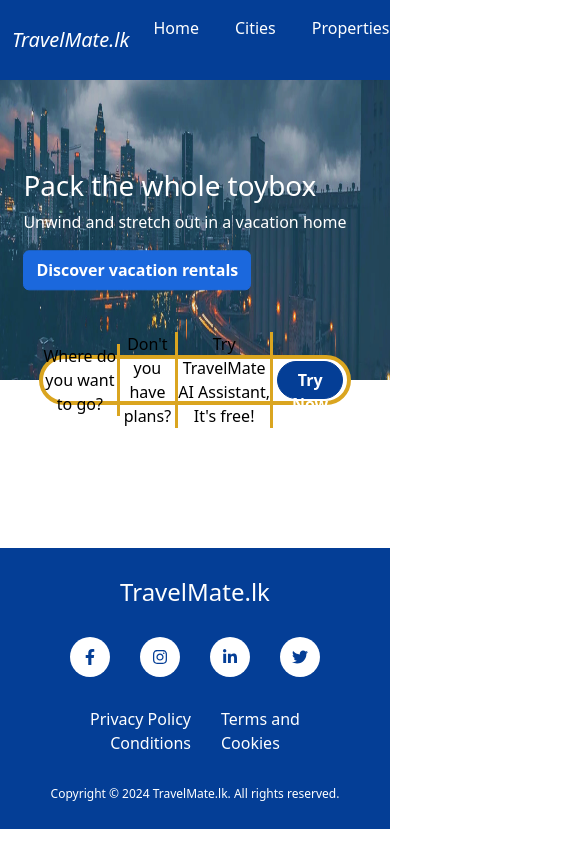
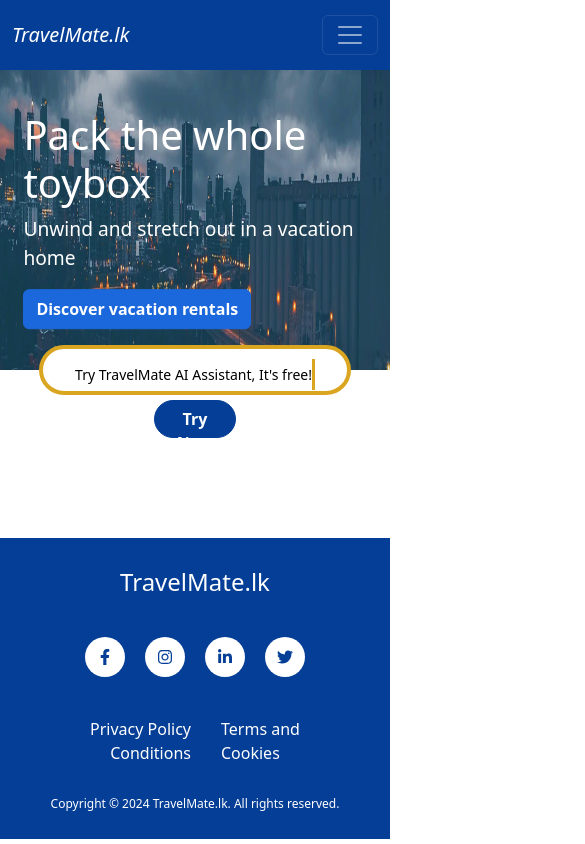
Before and after one commit to chamikasrimantha/travelmate-frontend, a React (Create React App) app: page / in a window 390 px wide. Shown: the top 844 px of the page, 585 px wide, since content can reach past the window. Built offline with nearby package versions, Linux system fonts and the light colour scheme.

Commit message:
responsive styles added for footer, navbar and header

```diff
--- a/src/components/footer/Footer.js
+++ b/src/components/footer/Footer.js
@@ -5,17 +5,17 @@ export default function Footer() {
     return (
         <div style={{ backgroundColor: '#043E96', color: 'white', padding: '10px' }}>
             <h1 style={{ marginTop: '20px', textAlign: 'center', fontSize: '24px', marginBottom: '30px' }}>TravelMate.lk</h1>
-            <div style={{ display: 'flex', justifyContent: 'center', marginBottom: '30px' }}>
-                <div style={{ borderRadius: '50%', backgroundColor: 'white', padding: '10px', marginRight: '30px', width: '40px', height: '40px', display: 'flex', justifyContent: 'center', alignItems: 'center' }}>
+            <div style={{ display: 'flex', justifyContent: 'center', marginBottom: '30px', flexWrap: 'wrap' }}>
+                <div style={{ borderRadius: '50%', backgroundColor: 'white', padding: '10px', margin: '10px', width: '40px', height: '40px', display: 'flex', justifyContent: 'center', alignItems: 'center' }}>
                     <FaFacebookF style={{ color: '#043E96', cursor: 'pointer' }} />
                 </div>
-                <div style={{ borderRadius: '50%', backgroundColor: 'white', padding: '10px', marginRight: '30px', width: '40px', height: '40px', display: 'flex', justifyContent: 'center', alignItems: 'center' }}>
+                <div style={{ borderRadius: '50%', backgroundColor: 'white', padding: '10px', margin: '10px', width: '40px', height: '40px', display: 'flex', justifyContent: 'center', alignItems: 'center' }}>
                     <FaInstagram style={{ color: '#043E96', cursor: 'pointer' }} />
                 </div>
-                <div style={{ borderRadius: '50%', backgroundColor: 'white', padding: '10px', marginRight: '30px', width: '40px', height: '40px', display: 'flex', justifyContent: 'center', alignItems: 'center' }}>
+                <div style={{ borderRadius: '50%', backgroundColor: 'white', padding: '10px', margin: '10px', width: '40px', height: '40px', display: 'flex', justifyContent: 'center', alignItems: 'center' }}>
                     <FaLinkedinIn style={{ color: '#043E96', cursor: 'pointer' }} />
                 </div>
-                <div style={{ borderRadius: '50%', backgroundColor: 'white', padding: '10px', width: '40px', height: '40px', display: 'flex', justifyContent: 'center', alignItems: 'center' }}>
+                <div style={{ borderRadius: '50%', backgroundColor: 'white', padding: '10px', margin: '10px', width: '40px', height: '40px', display: 'flex', justifyContent: 'center', alignItems: 'center' }}>
                     <FaTwitter style={{ color: '#043E96', cursor: 'pointer' }} />
                 </div>
             </div>
--- a/src/components/header/UserHomeHeader.js
+++ b/src/components/header/UserHomeHeader.js
@@ -8,8 +8,8 @@ export default function UserHomeHeader() {
             <div style={{ position: 'relative', color: 'white' }}>
                 <img src={img} alt="Vacation" style={{ width: '100%', height: '300px' }} />
                 <div style={{ position: 'absolute', top: '50%', left: '6%', transform: 'translateY(-50%)', textAlign: 'left' }}>
-                    <h1>Pack the whole toybox</h1>
-                    <p>Unwind and stretch out in a vacation home</p>
+                    <h1 style={{ fontSize: '2.5rem' }}>Pack the whole toybox</h1>
+                    <p style={{ fontSize: '1.2rem' }}>Unwind and stretch out in a vacation home</p>
                     <Button
                         variant="primary"
                         style={{
@@ -30,17 +30,17 @@ export default function UserHomeHeader() {
                         Discover vacation rentals
                     </Button>
                 </div>
-                <div style={{
+                <div className="custom-container" style={{
                     position: 'absolute', bottom: '-25px', left: '50%', transform: 'translateX(-50%)',
                     width: '80%', height: '50px', backgroundColor: 'white', borderRadius: '30px', border: '4px solid #DAA520', display: 'flex', alignItems: 'center'
                 }}>
-                    <div style={{ flex: 1, color: 'black', textAlign: 'center', borderRight: '3px solid #DAA520' }}>
+                    <div className="desktop-only" style={{ flex: 1, color: 'black', textAlign: 'center', borderRight: '3px solid #DAA520' }}>
                         Where do you want to go?
                     </div>
-                    <div style={{ flex: 0.75, color: 'black', textAlign: 'center', borderRight: '3px solid #DAA520' }}>
+                    <div className="desktop-only" style={{ flex: 0.75, color: 'black', textAlign: 'center', borderRight: '3px solid #DAA520' }}>
                         Don't you have plans?
                     </div>
-                    <div style={{ flex: 1.25, color: 'black', textAlign: 'center', borderRight: '3px solid #DAA520' }}>
+                    <div className="mobile-hide" style={{ flex: 1.25, color: 'black', textAlign: 'center', borderRight: '3px solid #DAA520' }}>
                         Try TravelMate AI Assistant, It's free!
                     </div>
                     <div style={{ flex: 1, textAlign: 'center' }}>
@@ -69,6 +69,60 @@ export default function UserHomeHeader() {
                     </div>
                 </div>
             </div>
+
+            <style jsx>{`
+                @media (max-width: 768px) {
+                    img {
+                        height: 200px;
+                    }
+                    h1 {
+                        font-size: 1rem;
+                    }
+                    p {
+                        font-size: 0.875rem;
+                    }
+                    .btn {
+                        height: 35px;
+                    }
+                    .custom-container {
+                        width: 90%;
+                        height: auto;
+                        bottom: -25px;
+                        flex-direction: column;
+                        text-align: center;
+                        padding: 10px;
+                    }
+                    .custom-container .desktop-only {
+                        display: none;
+                    }
+                    .custom-container .mobile-hide {
+                        font-size: 0.875rem;
+                        border-right: 0px solid #DAA520;
+                    }
+                    .custom-container div {
+                        border: none;
+                        padding: 5px 0;
+                    }
+                    .custom-container div:last-child {
+                        padding-top: 10px;
+                    }
+                }
+
+                @media (min-width: 769px) and (max-width: 1200px) {
+                    img {
+                        height: 250px;
+                    }
+                    h1 {
+                        font-size: 2rem;
+                    }
+                    p {
+                        font-size: 1rem;
+                    }
+                    .btn {
+                        height: 38px;
+                    }
+                }
+            `}</style>
         </div>
     )
 }
--- a/src/components/navbar/NavBarUser.js
+++ b/src/components/navbar/NavBarUser.js
@@ -1,6 +1,6 @@
 import React from 'react';
 import { Navbar, Container, Nav, OverlayTrigger, Tooltip, Dropdown, Button } from 'react-bootstrap';
-import { FaQuestionCircle, FaUserCircle } from 'react-icons/fa';
+import { FaUserCircle } from 'react-icons/fa';
 import { useNavigate } from 'react-router-dom';
 
 export default function NavBarUser() {
@@ -18,19 +18,20 @@ export default function NavBarUser() {
     const isSignedIn = true; // check
 
     return (
-        <div>
-            <Navbar style={{ backgroundColor: '#043E96', minHeight: '70px' }} variant="dark">
-                <Container className="d-flex justify-content-between align-items-center">
-                    <Navbar.Brand href="" style={{ color: 'white', fontStyle: 'italic', fontWeight: 500, alignItems: 'center' }}>
-                        TravelMate.lk
-                    </Navbar.Brand>
-                    <Nav className="ml-auto">
-                        <Nav.Link href="#home" style={{ color: 'white', marginRight: '20px' }}>Home</Nav.Link>
-                        <Nav.Link href="#cities" style={{ color: 'white', marginRight: '20px' }}>Cities</Nav.Link>
-                        <Nav.Link href="#properties" style={{ color: 'white', marginRight: '20px' }}>Properties</Nav.Link>
-                        <Nav.Link href="#chat" style={{ color: 'white', marginRight: '20px' }}>Chat</Nav.Link>
-                        <Nav.Link href="#ai-assistant" style={{ color: 'white', marginRight: '20px' }}>AI Assistant</Nav.Link>
-                        <Nav.Link href="#bookings" style={{ color: 'white', marginRight: '20px' }}>Bookings</Nav.Link>
+        <Navbar expand="lg" style={{ backgroundColor: '#043E96', minHeight: '70px' }} variant="dark">
+            <Container>
+                <Navbar.Brand href="" style={{ color: 'white', fontStyle: 'italic', fontWeight: 500 }}>
+                    TravelMate.lk
+                </Navbar.Brand>
+                <Navbar.Toggle aria-controls="basic-navbar-nav" />
+                <Navbar.Collapse id="basic-navbar-nav">
+                    <Nav className="mx-auto">
+                        <Nav.Link href="#home" style={{ color: 'white', marginRight: '30px' }}>Home</Nav.Link>
+                        <Nav.Link href="#cities" style={{ color: 'white', marginRight: '30px' }}>Cities</Nav.Link>
+                        <Nav.Link href="#properties" style={{ color: 'white', marginRight: '30px' }}>Properties</Nav.Link>
+                        <Nav.Link href="#chat" style={{ color: 'white', marginRight: '30px' }}>Chat</Nav.Link>
+                        <Nav.Link href="#ai-assistant" style={{ color: 'white', marginRight: '30px' }}>AI Assistant</Nav.Link>
+                        <Nav.Link href="#bookings" style={{ color: 'white', marginRight: '30px' }}>Bookings</Nav.Link>
                     </Nav>
                     <Nav>
                         {isSignedIn ? (
@@ -50,13 +51,13 @@ export default function NavBarUser() {
                             </Dropdown>
                         ) : (
                             <div style={{ display: 'flex', gap: '10px' }}>
-                                <Button href="" onClick={gotoSignIn} variant="light" style={{ color: '#043E96' }}>Sign In</Button>
-                                <Button href="" onClick={gotoSignUp} variant="light" style={{ color: '#043E96' }}>Sign Up</Button>
+                                <Button onClick={gotoSignIn} variant="light" style={{ color: '#043E96' }}>Sign In</Button>
+                                <Button onClick={gotoSignUp} variant="light" style={{ color: '#043E96' }}>Sign Up</Button>
                             </div>
                         )}
                     </Nav>
-                </Container>
-            </Navbar>
-        </div>
+                </Navbar.Collapse>
+            </Container>
+        </Navbar>
     );
 }
```
